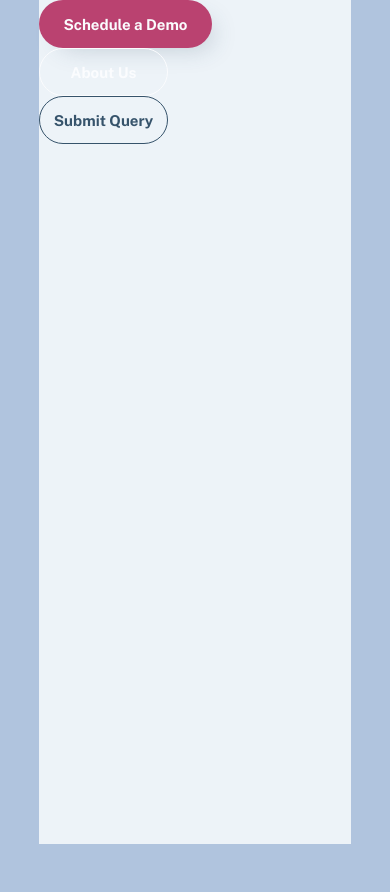
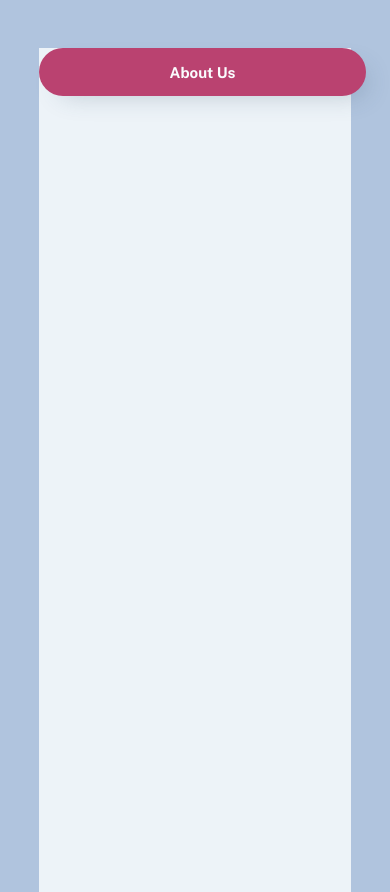
Before and after one commit to Abdulmajeedkutaibani/Majeed-Pay, a React (Create React App) app in the folder majeed-pay/: page / in a window 390 px wide. Before the commit the page ends 844 px from the top, so only its background shows below. Built offline with nearby package versions, Linux system fonts and the light colour scheme.

Commit message:
edited the button component
made the buttons reusable and made them mobile-friendly.

```diff
--- a/majeed-pay/src/App.js
+++ b/majeed-pay/src/App.js
@@ -1,12 +1,8 @@
-import Btn1 from './components/Buttons/Btn1';
-import Btn2 from './components/Buttons/Btn2';
-import Btn3 from './components/Buttons/Btn3';
+import Btn from './components/Btn';
 function App() {
   return (
     <div className='container'>
-      <Btn1 />
-      <Btn2 />
-      <Btn3 />
+      <Btn btnType='btn-1' btnText='About Us' />
     </div>
   );
 }
--- /dev/null
+++ b/majeed-pay/src/components/Btn.js
@@ -0,0 +1,11 @@
+import React from 'react';
+
+const Btn = ({ btnType, btnText }) => {
+  return (
+    <div className={btnType}>
+      <span>{btnText}</span>
+    </div>
+  );
+};
+
+export default Btn;
--- a/majeed-pay/src/components/Buttons/Btn1.js
+++ /dev/null
@@ -1,11 +0,0 @@
-import React from 'react';
-
-const Btn1 = () => {
-  return (
-    <div className='btn-1'>
-      <span>Schedule a Demo</span>
-    </div>
-  );
-};
-
-export default Btn1;
--- a/majeed-pay/src/components/Buttons/Btn2.js
+++ /dev/null
@@ -1,11 +0,0 @@
-import React from 'react';
-
-const Btn2 = () => {
-  return (
-    <div className='btn-2'>
-      <span>About Us</span>
-    </div>
-  );
-};
-
-export default Btn2;
--- a/majeed-pay/src/components/Buttons/Btn3.js
+++ /dev/null
@@ -1,11 +0,0 @@
-import React from 'react';
-
-const Btn3 = () => {
-  return (
-    <div className='btn-3'>
-      <span>Submit Query</span>
-    </div>
-  );
-};
-
-export default Btn3;
--- a/majeed-pay/src/index.css
+++ b/majeed-pay/src/index.css
@@ -12,6 +12,7 @@
   --secondary-color-4: #6c8294;
 }
 body {
+  margin-top: 3rem;
   background: lightsteelblue;
 }
 .container {
@@ -83,7 +84,7 @@ body {
   border-radius: 24px;
   font-weight: bold;
   font-size: 15px;
-  width: 129px;
+  width: 152px;
   height: 48px;
   border: var(--secondary-color-1) solid 1px;
   cursor: pointer;
@@ -101,3 +102,12 @@ body {
   background: none;
   color: var(--secondary-color-1);
 }
+
+@media screen and (max-width: 768px) {
+  .btn-1 {
+    width: 327px;
+  }
+  .btn-3 {
+    width: 168px;
+  }
+}
```
